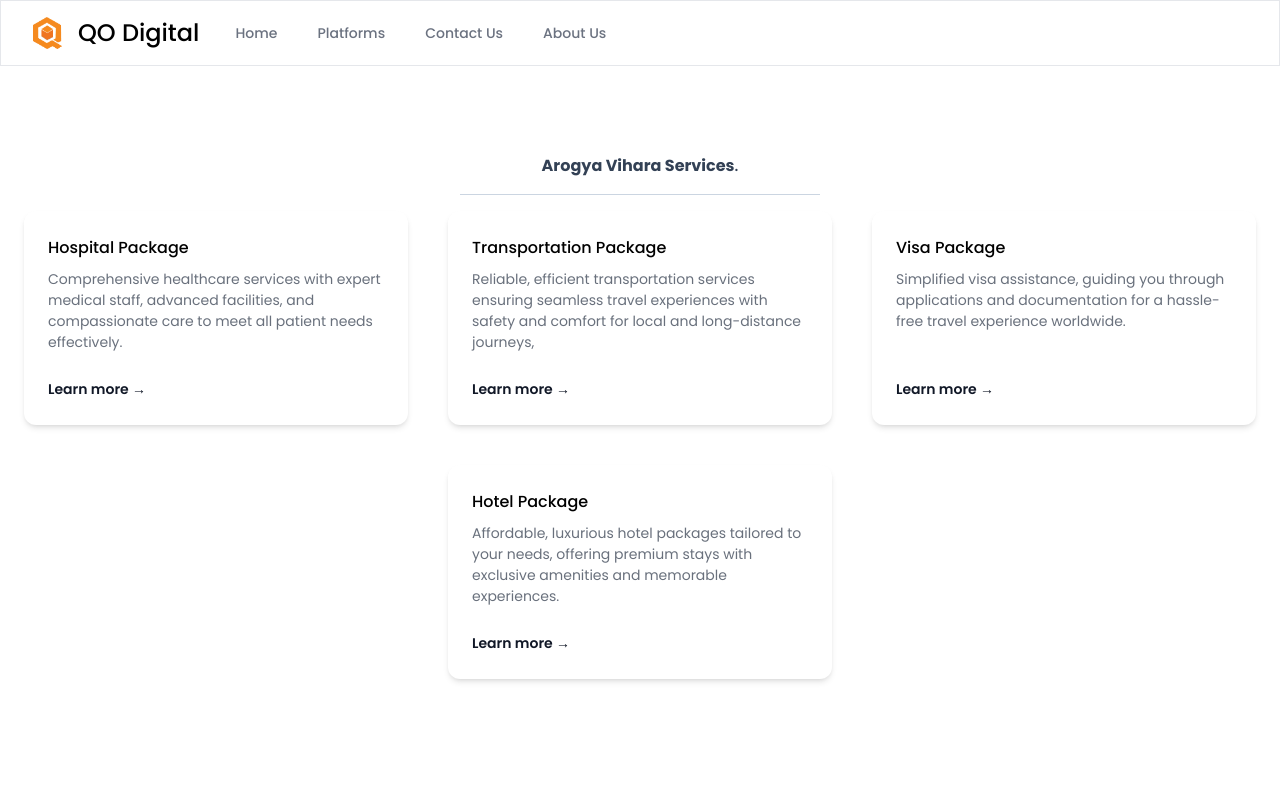
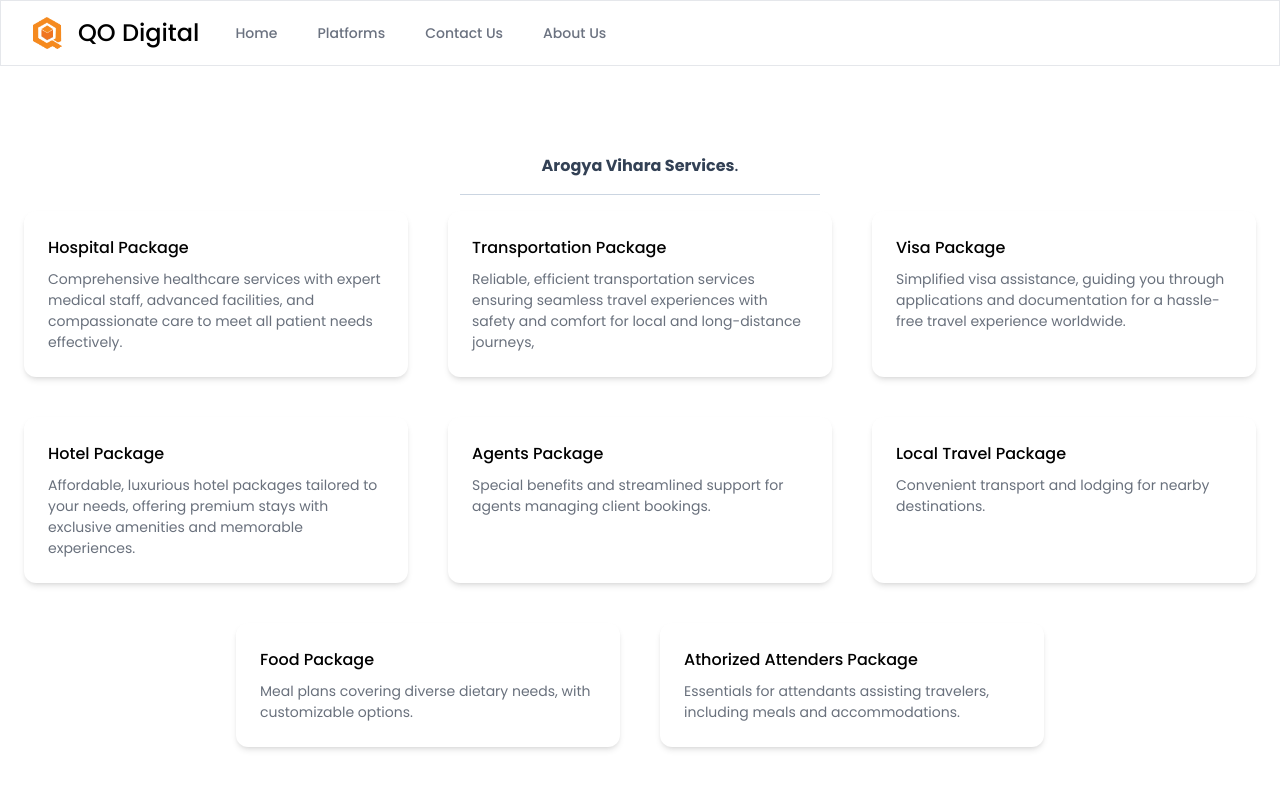
Before and after one commit to Jay-QBox/QO, a React (Vite) app in the folder frontend/: page /services/av in a window 1280 px wide. Shown: the top 800 px of the page. Built offline with nearby package versions, Linux system fonts and the light colour scheme.

Commit message:
add vihara im content

```diff
--- a/frontend/src/components/Card.jsx
+++ b/frontend/src/components/Card.jsx
@@ -2,7 +2,9 @@ import React from 'react';
 
 export default function Card({ title, description, imageUrl, onReadMore }) {
   return (
-    <div className="relative flex flex-col my-6 bg-white shadow-sm border border-slate-200 rounded-lg w-96">
+    <div className="relative flex flex-col my-6 bg-white shadow-sm justify-between border border-slate-200 rounded-lg w-96">
+
+      <div>
       <div className="relative h-56 m-2.5 overflow-hidden text-white rounded-md">
         <img src={imageUrl} alt="card-image" className="w-full h-full object-cover" />
       </div>
@@ -14,6 +16,8 @@ export default function Card({ title, description, imageUrl, onReadMore }) {
           {description}
         </p>
       </div>
+      </div>
+
       <div className="px-4 pb-4 pt-0 mt-2">
         <button
           className="rounded-md bg-base py-2 px-4 border border-transparent text-center text-sm text-white transition-all shadow-md hover:shadow-lg  focus:shadow-none active:bg-slate-700 active:shadow-none disabled:pointer-events-none disabled:opacity-50 disabled:shadow-none"
--- a/frontend/src/components/Gruha.jsx
+++ b/frontend/src/components/Gruha.jsx
@@ -1,6 +1,7 @@
-import React, { useEffect, useState } from 'react';
-import Card from './Card';
-import ViewMoreModal from './ViewMoreModal';
+import React, { useEffect, useState } from "react";
+import Card from "./Card";
+import ViewMoreModal from "./ViewMoreModal";
+import SemiFooter from "./SemiFooter";
 
 const ParentComponent = () => {
   const [cards, setCards] = useState([]);
@@ -32,8 +33,16 @@ const ParentComponent = () => {
   };
   return (
     // <>
+    <div className="flex flex-wrap flex-col justify-center gap-10">
+      <div class="block mb-4 mx-auto border-b mt-10 border-slate-300 pb-2 max-w-[360px]">
+        <a
+          target="_blank"
+          class="block w-full px-4 py-2 text-center text-slate-700 transition-all"
+        >
+          <b>Arogya Vihara Services</b>.
+        </a>
+      </div>
       <div className="flex flex-wrap justify-center gap-10">
-
         {cards.map((card, index) => (
           <Card
             key={index}
@@ -42,9 +51,10 @@ const ParentComponent = () => {
             bullet={cards.cardBullets}
             imageUrl={card.cardImage}
             onReadMore={() => openModal(card)}
-
           />
         ))}
+      </div>
+      <SemiFooter/>
 
       {/* Render the modal */}
       {selectedCard && (
--- a/frontend/src/components/InstaMed.jsx
+++ b/frontend/src/components/InstaMed.jsx
@@ -12,6 +12,7 @@ import { BiSolidDiscount } from "react-icons/bi";
 import { MdOutlineSupportAgent } from "react-icons/md";
 import { MdPayments } from "react-icons/md";
 import { MdOutlineInventory } from "react-icons/md";
+import gruha from "../assets/im.webp"
 
 
 export default function InstaMed() {
@@ -90,6 +91,18 @@ export default function InstaMed() {
       title: "Inventory Management",
       desc: "Vendors can manage their stock levels effectively, receive notifications for low inventory, and prevent stockouts. This feature ensures product availability and streamlines operations.",
     },
+    {
+      icon:<MdOutlineInventory style={{ fontSize: '40px' }}/>,
+      id: 12,
+      title: "Blood Test",
+      desc: "Vendors can manage their stock levels effectively, receive notifications for low inventory, and prevent stockouts. This feature ensures product availability and streamlines operations.",
+    },
+    {
+      icon:<MdOutlineInventory style={{ fontSize: '40px' }}/>,
+      id: 13,
+      title: "Radio Test",
+      desc: "Vendors can manage their stock levels effectively, receive notifications for low inventory, and prevent stockouts. This feature ensures product availability and streamlines operations.",
+    },
   ];
   return (
     <>
@@ -108,6 +121,7 @@ export default function InstaMed() {
             <div class="relative flex flex-col text-gray-700 bg-white shadow-md bg-clip-border rounded-xl w-96 justify-between">
               <div class="p-6">
                 <div >{itm.icon}</div>
+                {/* <img src={gruha} alt="" className="mb-2" /> */}
                 <div class="flex items-center justify-between mb-2">
                   <p class="block font-sans text-black antialiased font-medium leading-relaxed text-blue-gray-900">
                     {itm.title}
@@ -117,11 +131,11 @@ export default function InstaMed() {
                   {itm.desc}
                 </p>
               </div>
-              <div class="p-6 pt-0">
+              {/* <div class="p-6 pt-0">
                 <a href="#" className="text-sm/6 font-semibold text-gray-900">
                   Learn more <span aria-hidden="true">→</span>
                 </a>
-              </div>
+              </div> */}
             </div>
           ))}
         </div>
--- a/frontend/src/components/Services.jsx
+++ b/frontend/src/components/Services.jsx
@@ -39,7 +39,7 @@ export default function Services() {
         <div class="block mb-4 mx-auto border-b border-slate-300 pb-2 max-w-[360px]">
           <a
             target="_blank"
-            href="#"
+            // href="#"
             class="block w-full px-4 py-2 text-center text-slate-700 transition-all"
           >
             <b>Platforms</b>.
--- a/frontend/src/components/Vihara.jsx
+++ b/frontend/src/components/Vihara.jsx
@@ -7,26 +7,41 @@ export default function Vihara() {
       id: 0,
       title: "Hospital Package",
       desc: " Comprehensive healthcare services with expert medical staff, advanced facilities, and compassionate care to meet all patient needs effectively.",
-      //   href: "/services/ag",
     },
     {
       id: 1,
       title: "Transportation Package",
-
       desc: " Reliable, efficient transportation services ensuring seamless travel experiences with safety and comfort for local and long-distance journeys,",
-      //   href: "/services/av",
     },
     {
       id: 2,
       title: "Visa Package",
       desc: "Simplified visa assistance, guiding you through applications and documentation for a hassle-free travel experience worldwide.",
-      //   href: "/services/im",
     },
     {
       id: 3,
       title: "Hotel Package",
       desc: "Affordable, luxurious hotel packages tailored to your needs, offering premium stays with exclusive amenities and memorable experiences.",
-      //   href: "/services/im",
+    },
+    {
+      id: 4,
+      title: "Agents Package",
+      desc: " Special benefits and streamlined support for agents managing client bookings.",
+    },
+    {
+      id: 5,
+      title: "Local Travel Package",
+      desc: " Convenient transport and lodging for nearby destinations.",
+    },
+    {
+      id: 6,
+      title: "Food Package",
+      desc: "Meal plans covering diverse dietary needs, with customizable options.",
+    },
+    {
+      id: 7,
+      title: "Athorized Attenders Package",
+      desc: " Essentials for attendants assisting travelers, including meals and accommodations.",
     },
   ];
   return (
@@ -36,7 +51,6 @@ export default function Vihara() {
         <div class="block mb-4 mx-auto border-b border-slate-300 pb-2 max-w-[360px]">
           <a
             target="_blank"
-            // href="https://www.material-tailwind.com/docs/html/card"
             class="block w-full px-4 py-2 text-center text-slate-700 transition-all"
           >
             <b>Arogya Vihara Services</b>.
@@ -55,11 +69,11 @@ export default function Vihara() {
                   {itm.desc}
                 </p>
               </div>
-              <div class="p-6 pt-0">
+              {/* <div class="p-6 pt-0">
                 <a href="#" className="text-sm/6 font-semibold text-gray-900">
                   Learn more <span aria-hidden="true">→</span>
                 </a>
-              </div>
+              </div> */}
             </div>
           ))}
         </div>
```
Lines whose indentation alone changed are shown as unchanged.
